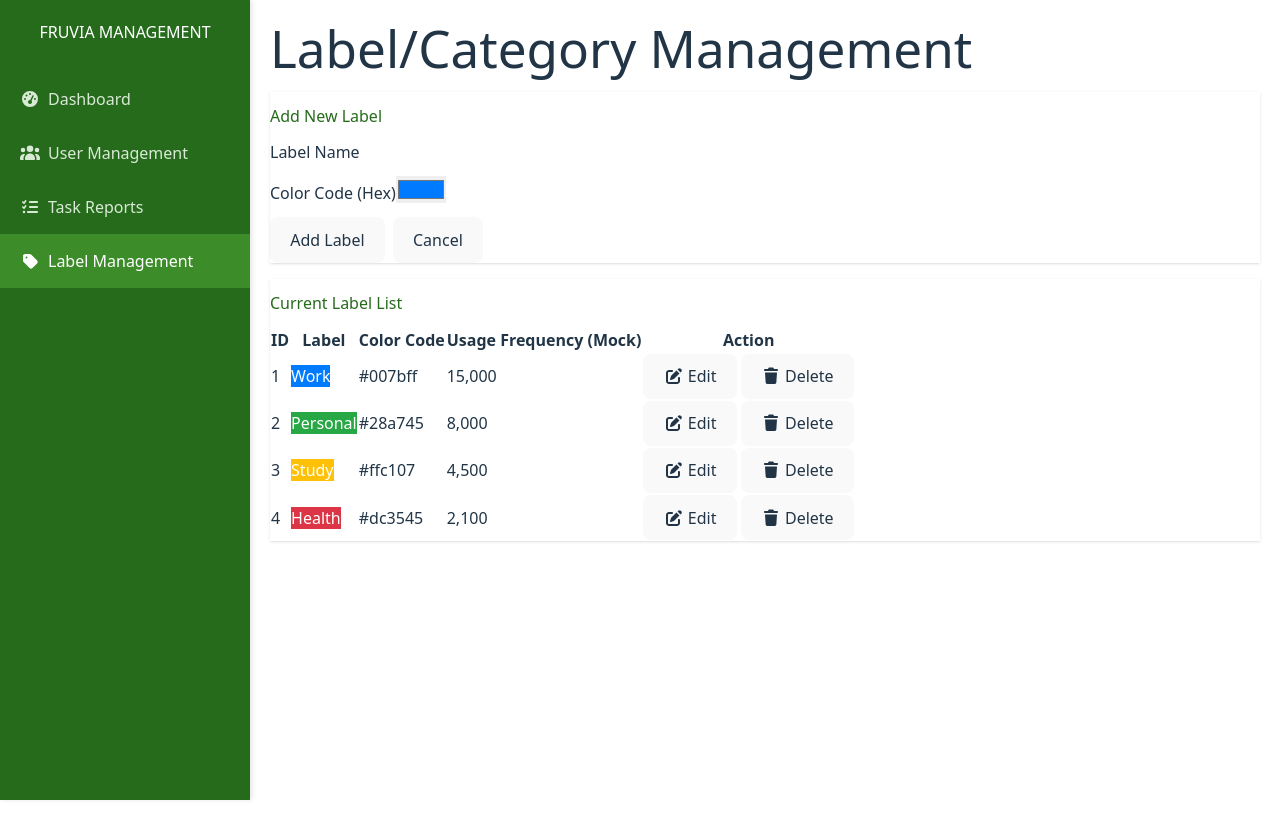
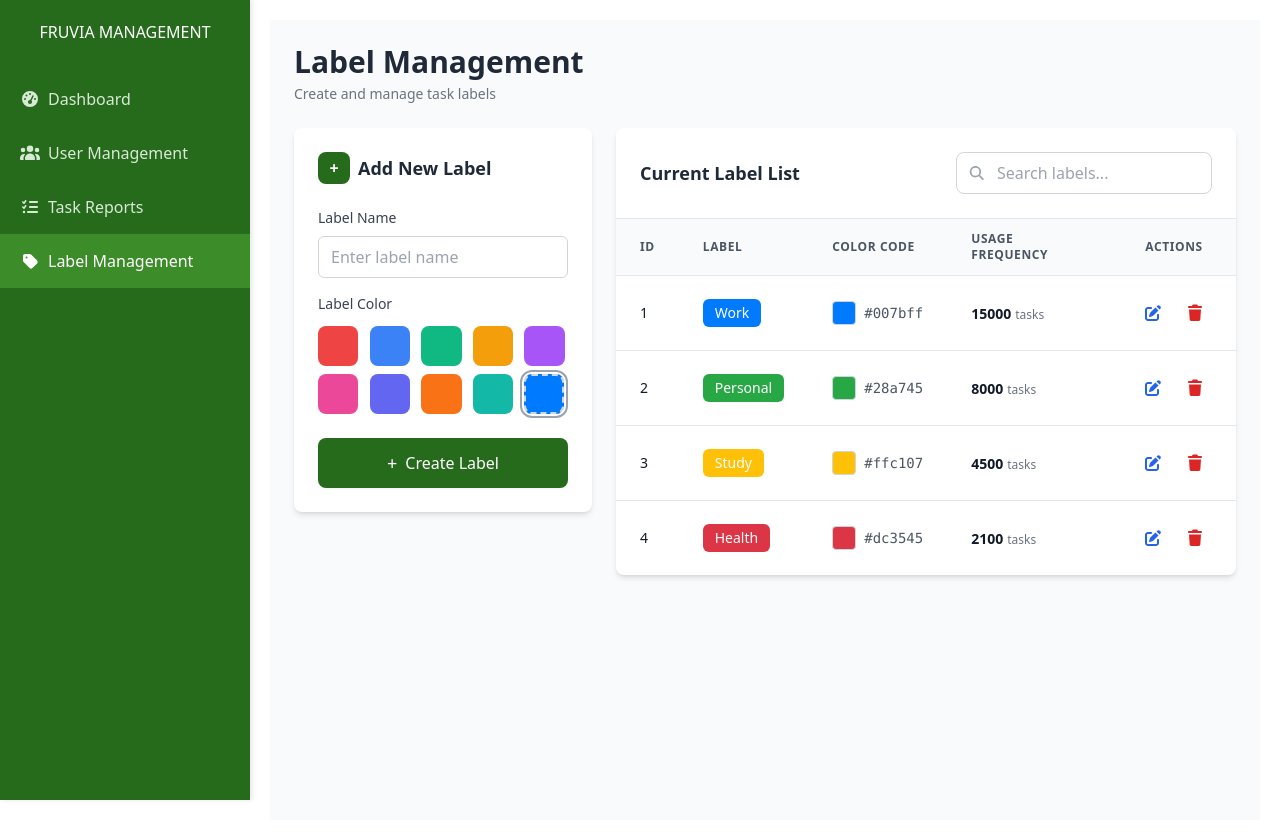
Before and after one commit to LeManNghii/FRUVIA-PLANNER-ADMIN, a React (Vite) app: page / in a window 1280 px wide. Both pictures are taken after a click on the link "Label Management". Before the commit the page ends 800 px from the top, so only its background shows below. Built offline with nearby package versions, Linux system fonts and the light colour scheme.

Commit message:
feat: redesign Label Management with 2-column layout and color picker grid

```diff
--- a/src/pages/LabelManagement.tsx
+++ b/src/pages/LabelManagement.tsx
@@ -1,6 +1,6 @@
 import React, { useState, FormEvent } from 'react';
 import { FontAwesomeIcon } from '@fortawesome/react-fontawesome';
-import { faEdit, faTrash } from '@fortawesome/free-solid-svg-icons';
+import { faEdit, faTrash, faSearch } from '@fortawesome/free-solid-svg-icons';
 
 // 1. Định nghĩa Interface
 interface Label {
@@ -20,10 +20,12 @@ const initialLabels: Label[] = [
 
 const LabelManagement: React.FC = () => {
     const [labels, setLabels] = useState<Label[]>(initialLabels);
-    let nextId = Math.max(...labels.map(l => l.id), 0) + 1;
+    let nextId = Math.max(...labels.map((l) => l.id), 0) + 1;
 
     // State để quản lý dữ liệu trong form (dùng cho cả Add và Edit)
-    const [formData, setFormData] = useState<Omit<Label, 'usage'> & { id: number | null }>({
+    const [formData, setFormData] = useState<
+        Omit<Label, 'usage'> & { id: number | null }
+    >({
         id: null,
         name: '',
         color: '#007bff',
@@ -32,7 +34,7 @@ const LabelManagement: React.FC = () => {
     // Hàm thay đổi trạng thái Form
     const handleInputChange = (e: React.ChangeEvent<HTMLInputElement>) => {
         const { id, value } = e.target;
-        setFormData(prev => ({ ...prev, [id]: value }));
+        setFormData((prev) => ({ ...prev, [id]: value }));
     };
 
     // Hàm xử lý Submit Form
@@ -41,8 +43,16 @@ const LabelManagement: React.FC = () => {
 
         if (formData.id !== null) {
             // Update
-            setLabels(prevLabels =>
-                prevLabels.map(label => label.id === formData.id ? { ...label, name: formData.name, color: formData.color } : label)
+            setLabels((prevLabels) =>
+                prevLabels.map((label) =>
+                    label.id === formData.id
+                        ? {
+                              ...label,
+                              name: formData.name,
+                              color: formData.color,
+                          }
+                        : label
+                )
             );
             // Sử dụng console.log thay cho alert()
             console.log('Label updated successfully!');
@@ -54,7 +64,7 @@ const LabelManagement: React.FC = () => {
                 color: formData.color,
                 usage: 0,
             };
-            setLabels(prevLabels => [...prevLabels, newLabel]);
+            setLabels((prevLabels) => [...prevLabels, newLabel]);
             console.log('New label added successfully!');
         }
         resetForm();
@@ -64,14 +74,16 @@ const LabelManagement: React.FC = () => {
     const deleteLabel = (id: number) => {
         // Thay thế window.confirm bằng modal UI
         if (window.confirm('Are you sure you want to delete this label?')) {
-            setLabels(prevLabels => prevLabels.filter(label => label.id !== id));
+            setLabels((prevLabels) =>
+                prevLabels.filter((label) => label.id !== id)
+            );
             console.log('Label deleted successfully!');
         }
     };
 
     // Hàm tải dữ liệu vào form (Edit)
     const editLabel = (id: number) => {
-        const labelToEdit = labels.find(l => l.id === id);
+        const labelToEdit = labels.find((l) => l.id === id);
         if (labelToEdit) {
             setFormData({
                 id: labelToEdit.id,
@@ -90,84 +102,246 @@ const LabelManagement: React.FC = () => {
         });
     };
 
-    const formTitle = formData.id !== null ? `Edit Label: ${formData.name}` : 'Add New Label';
-    const submitText = formData.id !== null ? 'Update' : 'Add Label';
+    const predefinedColors = [
+        '#EF4444',
+        '#3B82F6',
+        '#10B981',
+        '#F59E0B',
+        '#A855F7',
+        '#EC4899',
+        '#6366F1',
+        '#F97316',
+        '#14B8A6',
+    ];
 
     return (
-        <>
-            <h1 className="mb-4">Label/Category Management</h1>
+        <div className="w-full p-6 bg-gray-50 min-h-screen">
+            {/* Header */}
+            <div className="mb-6">
+                <h1 className="text-3xl font-bold text-gray-800">
+                    Label Management
+                </h1>
+                <p className="text-gray-500 text-sm mt-1">
+                    Create and manage task labels
+                </p>
+            </div>
 
-            <div className="row">
-                <div className="col-lg-4 mb-4">
-                    <div className="card shadow">
-                        <div className="card-header py-3">
-                            <h6 className="m-0 fw-bold text-primary">{formTitle}</h6>
+            <div className="grid grid-cols-1 lg:grid-cols-3 gap-6">
+                {/* Left Panel - Add New Label */}
+                <div className="lg:col-span-1">
+                    <div className="bg-white rounded-lg shadow-md p-6">
+                        <div className="flex items-center gap-2 mb-6">
+                            <div className="w-8 h-8 bg-primary rounded-lg flex items-center justify-center text-white font-bold">
+                                +
                             </div>
-                        <div className="card-body">
+                            <h2 className="text-lg font-semibold text-gray-800">
+                                Add New Label
+                            </h2>
+                        </div>
+
                         <form onSubmit={handleSubmit}>
-                                <input type="hidden" id="labelId" value={formData.id ?? ''} />
-                                <div className="mb-3">
-                                    <label htmlFor="name" className="form-label">Label Name</label>
+                            <input
+                                type="hidden"
+                                id="labelId"
+                                value={formData.id ?? ''}
+                            />
+
+                            {/* Label Name Input */}
+                            <div className="mb-4">
+                                <label
+                                    htmlFor="name"
+                                    className="block text-sm font-medium text-gray-700 mb-2">
+                                    Label Name
+                                </label>
                                 <input
                                     type="text"
-                                        className="form-control"
                                     id="name"
                                     value={formData.name}
                                     onChange={handleInputChange}
+                                    placeholder="Enter label name"
+                                    className="w-full px-3 py-2 border border-gray-300 rounded-md focus:outline-none focus:ring-2 focus:ring-primary focus:border-transparent"
                                     required
                                 />
                             </div>
-                                <div className="mb-3">
-                                    <label htmlFor="color" className="form-label">Color Code (Hex)</label>
+
+                            {/* Label Color Picker */}
+                            <div className="mb-6">
+                                <label className="block text-sm font-medium text-gray-700 mb-3">
+                                    Label Color
+                                </label>
+                                <div className="grid grid-cols-5 gap-2 mb-3">
+                                    {predefinedColors.map((color) => (
+                                        <button
+                                            key={color}
+                                            type="button"
+                                            onClick={() =>
+                                                setFormData({
+                                                    ...formData,
+                                                    color,
+                                                })
+                                            }
+                                            className={`w-10 h-10 rounded-lg transition-all ${
+                                                formData.color === color
+                                                    ? 'ring-2 ring-offset-2 ring-gray-400 scale-110'
+                                                    : 'hover:scale-105'
+                                            }`}
+                                            style={{ backgroundColor: color }}
+                                        />
+                                    ))}
+                                    {/* Custom Color Picker */}
+                                    <label
+                                        htmlFor="color"
+                                        className={`w-10 h-10 rounded-lg border-2 border-dashed border-gray-300 flex items-center justify-center cursor-pointer hover:border-primary transition-all ${
+                                            !predefinedColors.includes(
+                                                formData.color
+                                            )
+                                                ? 'ring-2 ring-offset-2 ring-gray-400'
+                                                : ''
+                                        }`}
+                                        style={{
+                                            background:
+                                                !predefinedColors.includes(
+                                                    formData.color
+                                                )
+                                                    ? `linear-gradient(135deg, ${formData.color} 0%, ${formData.color} 100%)`
+                                                    : 'conic-gradient(from 90deg, red, yellow, lime, aqua, blue, magenta, red)',
+                                        }}>
                                         <input
                                             type="color"
-                                        className="form-control form-control-color"
                                             id="color"
                                             value={formData.color}
                                             onChange={handleInputChange}
-                                        required
+                                            className="w-0 h-0 opacity-0"
                                         />
+                                    </label>
                                 </div>
-                                <button type="submit" className="btn btn-primary">{submitText}</button>
+                            </div>
+
+                            {/* Create Button */}
+                            <button
+                                type="submit"
+                                className="w-full bg-primary text-white py-2.5 rounded-lg font-medium hover:bg-primary-dark transition-all shadow-sm flex items-center justify-center gap-2">
+                                <span className="text-lg">+</span>
+                                {formData.id !== null
+                                    ? 'Update Label'
+                                    : 'Create Label'}
+                            </button>
+
+                            {/* Cancel Button */}
+                            {formData.id !== null && (
                                 <button
                                     type="button"
-                                    className={`btn btn-secondary ms-2 ${formData.id === null ? 'd-none' : ''}`}
                                     onClick={resetForm}
-                                >
+                                    className="w-full mt-2 bg-gray-200 text-gray-700 py-2.5 rounded-lg font-medium hover:bg-gray-300 transition-all">
                                     Cancel
                                 </button>
+                            )}
                         </form>
                     </div>
                 </div>
+
+                {/* Right Panel - Current Label List */}
+                <div className="lg:col-span-2">
+                    <div className="bg-white rounded-lg shadow-md">
+                        {/* Header with Search */}
+                        <div className="p-6 border-b flex items-center justify-between">
+                            <h2 className="text-lg font-semibold text-gray-800">
+                                Current Label List
+                            </h2>
+                            <div className="relative">
+                                <FontAwesomeIcon
+                                    icon={faSearch}
+                                    className="absolute left-3 top-1/2 -translate-y-1/2 text-gray-400 text-sm"
+                                />
+                                <input
+                                    type="text"
+                                    placeholder="Search labels..."
+                                    className="pl-10 pr-4 py-2 border border-gray-300 rounded-lg focus:outline-none focus:ring-2 focus:ring-primary focus:border-transparent w-64"
+                                />
+                            </div>
                         </div>
 
-                <div className="col-lg-8 mb-4">
-                    <div className="card shadow">
-                        <div className="card-header py-3">
-                            <h6 className="m-0 fw-bold text-primary">Current Label List</h6>
-                        </div>
-                        <div className="card-body">
-                            <div className="table-responsive">
-                                <table className="table table-bordered">
-                                    <thead>
+                        {/* Table */}
+                        <div className="overflow-x-auto">
+                            <table className="w-full">
+                                <thead className="bg-gray-50 border-b">
                                     <tr>
-                                            <th>ID</th>
-                                            <th>Label</th>
-                                            <th>Color Code</th>
-                                            <th>Usage Frequency (Mock)</th>
-                                            <th>Action</th>
+                                        <th className="px-6 py-3 text-left text-xs font-semibold text-gray-600 uppercase tracking-wider">
+                                            ID
+                                        </th>
+                                        <th className="px-6 py-3 text-left text-xs font-semibold text-gray-600 uppercase tracking-wider">
+                                            Label
+                                        </th>
+                                        <th className="px-6 py-3 text-left text-xs font-semibold text-gray-600 uppercase tracking-wider">
+                                            Color Code
+                                        </th>
+                                        <th className="px-6 py-3 text-left text-xs font-semibold text-gray-600 uppercase tracking-wider">
+                                            Usage Frequency
+                                        </th>
+                                        <th className="px-6 py-3 text-center text-xs font-semibold text-gray-600 uppercase tracking-wider">
+                                            Actions
+                                        </th>
                                     </tr>
                                 </thead>
-                                    <tbody>
-                                        {labels.map(label => (
-                                            <tr key={label.id}>
-                                                <td>{label.id}</td>
-                                                <td><span className="badge" style={{ backgroundColor: label.color, color: '#fff' }}>{label.name}</span></td>
-                                                <td>{label.color}</td>
-                                                <td>{label.usage.toLocaleString()}</td>
-                                                <td>
-                                                    <button className="btn btn-sm btn-warning me-1" onClick={() => editLabel(label.id)}><FontAwesomeIcon icon={faEdit} /> Edit</button>
-                                                    <button className="btn btn-sm btn-danger" onClick={() => deleteLabel(label.id)}><FontAwesomeIcon icon={faTrash} /> Delete</button>
+                                <tbody className="divide-y divide-gray-200">
+                                    {labels.map((label, index) => (
+                                        <tr
+                                            key={label.id}
+                                            className="hover:bg-gray-50 transition-colors">
+                                            <td className="px-6 py-4 whitespace-nowrap text-sm text-gray-900">
+                                                {index + 1}
+                                            </td>
+                                            <td className="px-6 py-4 whitespace-nowrap">
+                                                <span
+                                                    className="inline-flex items-center px-3 py-1 rounded-md text-sm font-medium text-white"
+                                                    style={{
+                                                        backgroundColor:
+                                                            label.color,
+                                                    }}>
+                                                    {label.name}
+                                                </span>
+                                            </td>
+                                            <td className="px-6 py-4 whitespace-nowrap">
+                                                <div className="flex items-center gap-2">
+                                                    <div
+                                                        className="w-6 h-6 rounded border border-gray-300"
+                                                        style={{
+                                                            backgroundColor:
+                                                                label.color,
+                                                        }}
+                                                    />
+                                                    <span className="text-sm text-gray-600 font-mono">
+                                                        {label.color}
+                                                    </span>
+                                                </div>
+                                            </td>
+                                            <td className="px-6 py-4 whitespace-nowrap">
+                                                <span className="text-sm font-semibold text-gray-900">
+                                                    {label.usage}
+                                                </span>
+                                                <span className="text-xs text-gray-500 ml-1">
+                                                    tasks
+                                                </span>
+                                            </td>
+                                            <td className="px-6 py-4 whitespace-nowrap text-center">
+                                                <div className="flex items-center justify-center gap-2">
+                                                    <button
+                                                        className="bg-white p-2 text-blue-600 hover:bg-blue-50 rounded-lg transition-colors"
+                                                        title="Edit">
+                                                        <FontAwesomeIcon
+                                                            icon={faEdit}
+                                                            className="w-4 h-4"
+                                                        />
+                                                    </button>
+                                                    <button
+                                                        className="bg-white p-2 text-red-600 hover:bg-red-50 hover:border-red-600 rounded-lg transition-colors"
+                                                        title="Delete">
+                                                        <FontAwesomeIcon
+                                                            icon={faTrash}
+                                                            className="w-4 h-4"
+                                                        />
+                                                    </button>
+                                                </div>
                                             </td>
                                         </tr>
                                     ))}
@@ -178,7 +352,6 @@ const LabelManagement: React.FC = () => {
                 </div>
             </div>
         </div>
-        </>
     );
 };
 
```
Lines whose indentation alone changed are shown as unchanged.
